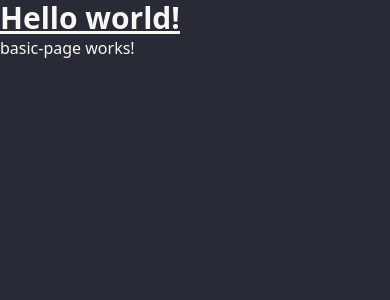
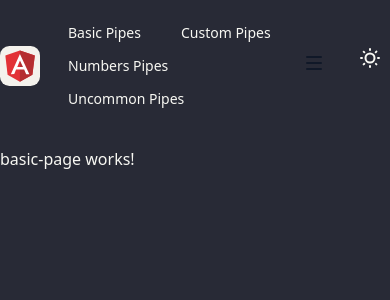
Before and after one commit to juancho001/pipes-app, an Angular app: page /basic in a window 390 px wide. Shown: the top 300 px of the page. Built offline with nearby package versions, Linux system fonts and the light colour scheme.

Commit message:
Configurando el NavBar y las Rutas

```diff
--- a/src/app/app.component.html
+++ b/src/app/app.component.html
@@ -1,5 +1,4 @@
-<h1 class="text-3xl font-bold underline">
-  Hello world!
-</h1>
-
-<router-outlet />
+<main class="container-fluid">
+  <app-navbar></app-navbar>
+  <router-outlet />
+</main>
--- a/src/app/app.component.ts
+++ b/src/app/app.component.ts
@@ -1,9 +1,10 @@
 import { Component } from '@angular/core';
 import { RouterOutlet } from '@angular/router';
+import NavbarComponent from "./components/navbar/navbar.component";
 
 @Component({
   selector: 'app-root',
-  imports: [RouterOutlet],
+  imports: [RouterOutlet, NavbarComponent],
   templateUrl: './app.component.html',
   styleUrl: './app.component.css'
 })
--- /dev/null
+++ b/src/app/components/navbar/navbar.component.html
@@ -0,0 +1,56 @@
+<nav class="pb-4">
+  <div class="sm:px-6 lg:px-8 relative z-50 flex justify-between py-2">
+
+    <div class="relative z-10 flex items-center gap-16">
+      <a aria-label="Home" href="/">
+        <svg xmlns="http://www.w3.org/2000/svg" width="40" height="40" viewBox="0 0 256 256">
+          <g fill="none">
+            <rect width="256" height="256" fill="#f4f2ed" rx="60" />
+            <path fill="#e23237" d="M34.25 61.125L127.325 28l95.525 32.612L207.412 183.7L127.325 228l-78.787-43.725z" />
+            <path fill="#b52e31" d="M222.85 60.613L127.325 28v200l80.087-44.3z" />
+            <path fill="#fff"
+              d="m127.469 51.375l-58 129l21.644-.438l11.687-29.149h51.875l12.7 29.375l20.637.437zm.143 41.412l19.625 40.982H110.5l17.169-40.982z" />
+          </g>
+        </svg>
+      </a>
+    </div>
+
+    <div class="flex items-center">
+      <ul class="menu menu-horizontal  rounded-box">
+        @for (route of routes; track route.path) {
+        <li><a [routerLink]="route.path" routerLinkActive="text-accent" class="mx-2">{{route.title}}</a></li>
+        }
+      </ul>
+    </div>
+
+    <div class="flex items-center gap-6">
+      <div class="lg:hidden" data-headlessui-state="">
+        <button class="relative z-10 -m-2 inline-flex items-center rounded-lg stroke-gray-900 p-2 hover:bg-gray-200/50 hover:stroke-gray-600 focus:not-data-focus:outline-hidden active:stroke-gray-900"
+          aria-label="Toggle site navigation" type="button" aria-expanded="false" data-headlessui-state=""
+          id="headlessui-popover-button-:r18:"><svg viewBox="0 0 24 24" fill="none" aria-hidden="true" class="h-6 w-6">
+            <path d="M5 6h14M5 18h14M5 12h14" stroke-width="2" stroke-linecap="round" stroke-linejoin="round"></path>
+          </svg></button></div>
+      <div hidden=""
+        style="position: fixed; top: 1px; left: 1px; width: 1px; height: 0px; padding: 0px; margin: -1px; overflow: hidden; clip: rect(0px, 0px, 0px, 0px); white-space: nowrap; border-width: 0px; display: none;">
+      </div>
+
+
+      <label class="swap swap-rotate">
+        <!-- this hidden checkbox controls the state -->
+        <input type="checkbox" class="theme-controller join-item" value="retro" />
+
+        <!-- sun icon -->
+        <svg class="swap-off h-10 w-10 fill-current" xmlns="http://www.w3.org/2000/svg" viewBox="0 0 24 40">
+          <path
+            d="M5.64,17l-.71.71a1,1,0,0,0,0,1.41,1,1,0,0,0,1.41,0l.71-.71A1,1,0,0,0,5.64,17ZM5,12a1,1,0,0,0-1-1H3a1,1,0,0,0,0,2H4A1,1,0,0,0,5,12Zm7-7a1,1,0,0,0,1-1V3a1,1,0,0,0-2,0V4A1,1,0,0,0,12,5ZM5.64,7.05a1,1,0,0,0,.7.29,1,1,0,0,0,.71-.29,1,1,0,0,0,0-1.41l-.71-.71A1,1,0,0,0,4.93,6.34Zm12,.29a1,1,0,0,0,.7-.29l.71-.71a1,1,0,1,0-1.41-1.41L17,5.64a1,1,0,0,0,0,1.41A1,1,0,0,0,17.66,7.34ZM21,11H20a1,1,0,0,0,0,2h1a1,1,0,0,0,0-2Zm-9,8a1,1,0,0,0-1,1v1a1,1,0,0,0,2,0V20A1,1,0,0,0,12,19ZM18.36,17A1,1,0,0,0,17,18.36l.71.71a1,1,0,0,0,1.41,0,1,1,0,0,0,0-1.41ZM12,6.5A5.5,5.5,0,1,0,17.5,12,5.51,5.51,0,0,0,12,6.5Zm0,9A3.5,3.5,0,1,1,15.5,12,3.5,3.5,0,0,1,12,15.5Z" />
+        </svg>
+
+        <!-- moon icon -->
+        <svg class="swap-on h-10 w-10 fill-current" xmlns="http://www.w3.org/2000/svg" viewBox="0 0 24 40">
+          <path
+            d="M21.64,13a1,1,0,0,0-1.05-.14,8.05,8.05,0,0,1-3.37.73A8.15,8.15,0,0,1,9.08,5.49a8.59,8.59,0,0,1,.25-2A1,1,0,0,0,8,2.36,10.14,10.14,0,1,0,22,14.05,1,1,0,0,0,21.64,13Zm-9.5,6.69A8.14,8.14,0,0,1,7.08,5.22v.27A10.15,10.15,0,0,0,17.22,15.63a9.79,9.79,0,0,0,2.1-.22A8.11,8.11,0,0,1,12.14,19.73Z" />
+        </svg>
+      </label>
+    </div>
+  </div>
+</nav>
--- /dev/null
+++ b/src/app/components/navbar/navbar.component.ts
@@ -0,0 +1,16 @@
+import { RouterLink } from '@angular/router';
+import { routes } from './../../app.routes';
+import { Component } from '@angular/core';
+
+@Component({
+  selector: 'app-navbar',
+  imports: [RouterLink, ],
+  templateUrl: './navbar.component.html',
+})
+
+export default class NavbarComponent {
+  routes = routes.map((route) => ({
+    title: route.title ?? '',
+    path: route.path ?? ''
+  }))
+}
```
Also changed, not shown: 1 other file (tests, documents, lock files or other folders).
